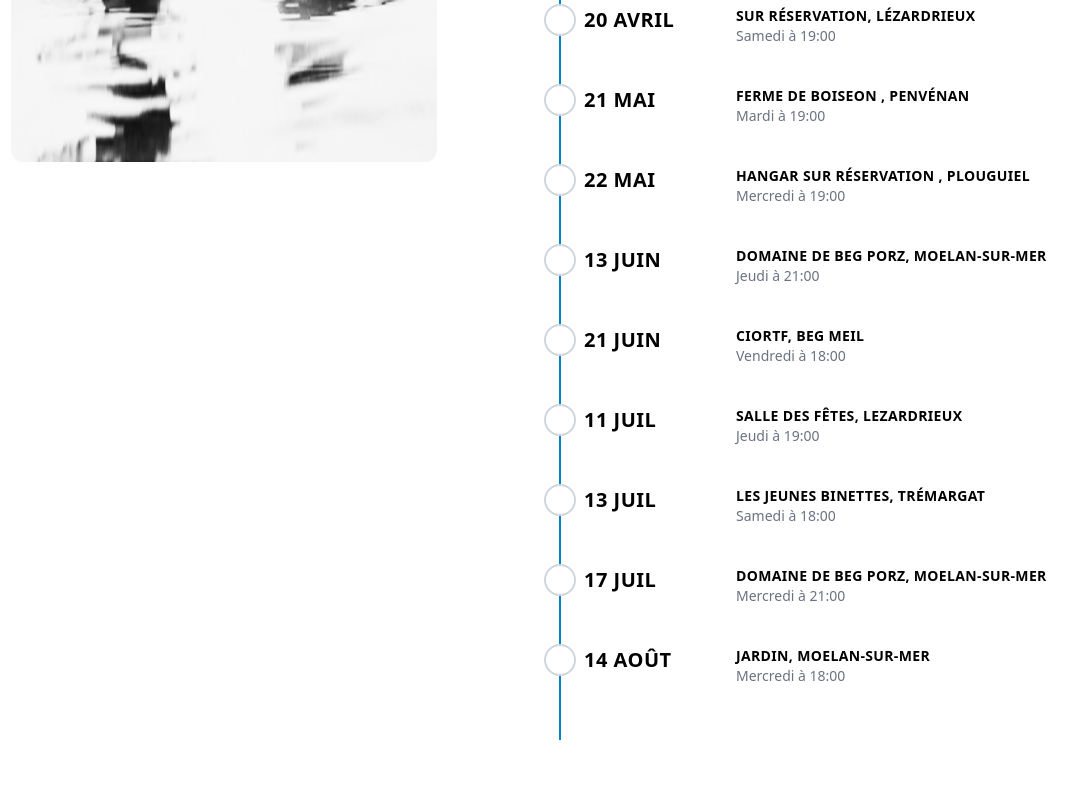
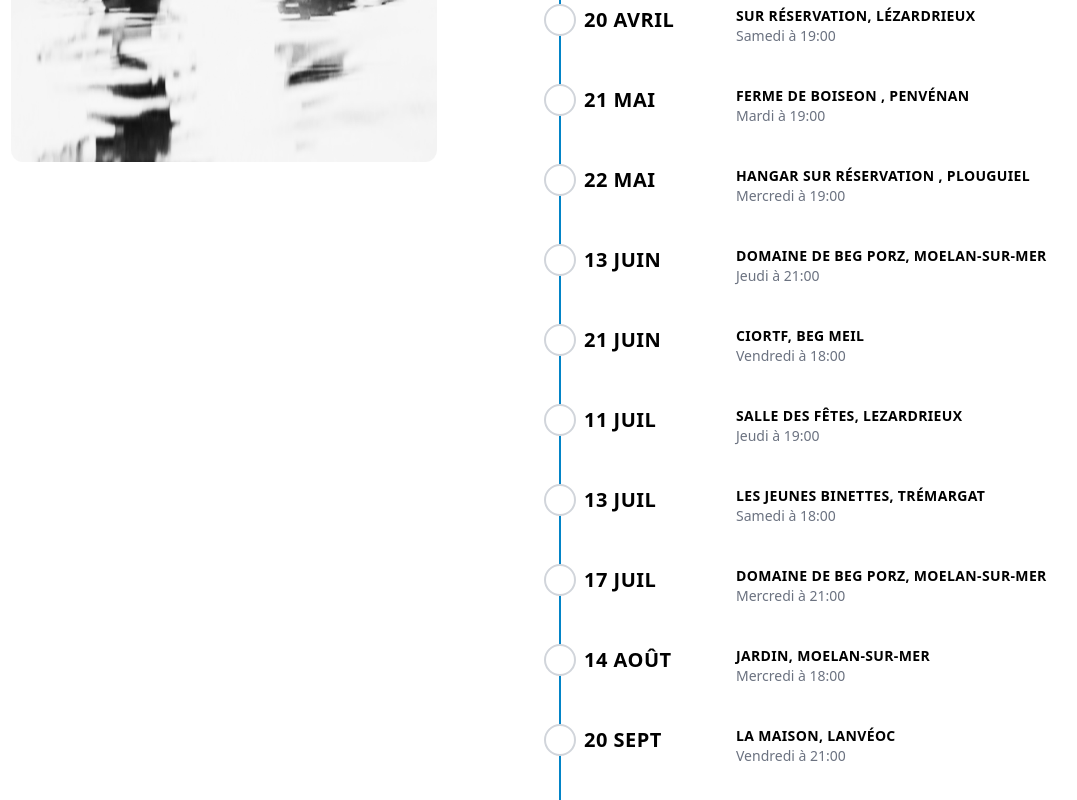
Before and after one commit to AlexandreKempf/en-tete-a-texte, a SvelteKit app: page /concerts in a window 1280 px wide. Shown: the part 606-1406 px from the top of the page, without its empty margins (96-1173 px from the left). Before the commit the page ends 1346 px from the top, so only its background shows below. Built offline with nearby package versions, Linux system fonts and the light colour scheme.

Commit message:
Update concerts.js

```diff
--- a/src/routes/concerts.js
+++ b/src/routes/concerts.js
@@ -240,6 +240,10 @@ export const concerts = [
     {
         date: new Date(2024, 7, 14, 18),
         place: 'Jardin, Moelan-Sur-Mer'
+    },
+    {
+        date: new Date(2024, 8, 20, 21, 0),
+        place: 'La maison, Lanvéoc'
     }
 ].sort((concertA, concertB) => concertA.date - concertB.date);
 
```
